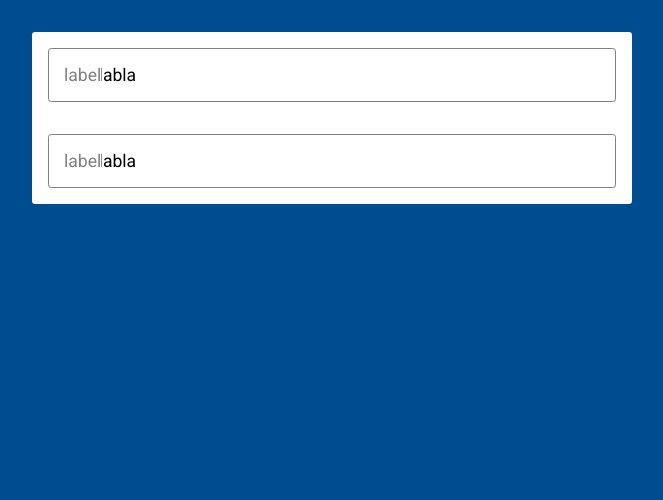
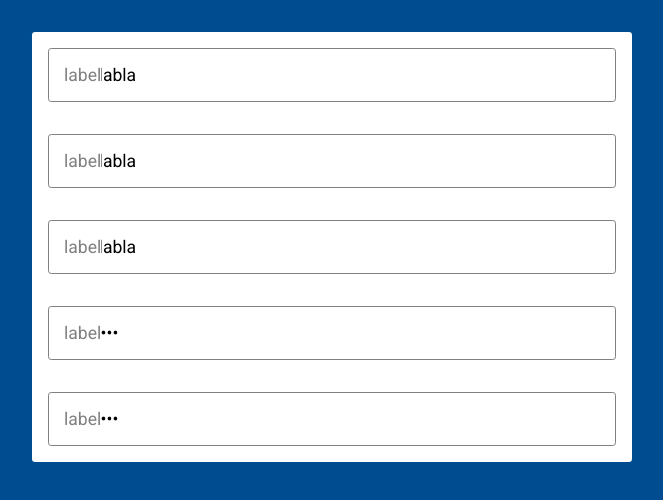
Before and after one commit to Lexicon-LTU-2024/react-account-registration-solution, a React (Vite) app: page / in a window 1280 px wide. Shown: the top 500 px of the page, without its empty margins (308-971 px from the left). Built offline with nearby package versions, Linux system fonts and the light colour scheme.

Commit message:
created props in input component, defined the prop type

```diff
--- a/src/components/Form.tsx
+++ b/src/components/Form.tsx
@@ -6,9 +6,9 @@ export function Form(): ReactElement {
     <form className="form">
       <Input />
       <Input />
-      {/* <Input /> */}
-      {/* <Input /> */}
-      {/* <Input /> */}
+      <Input type="email" />
+      <Input type="password" />
+      <Input type="password" />
       {/* <Button /> */}
     </form>
   );
--- a/src/components/Input.tsx
+++ b/src/components/Input.tsx
@@ -1,6 +1,12 @@
 import { FocusEventHandler, MouseEventHandler, ReactElement, useRef, useState } from "react";
 
-export function Input(): ReactElement {
+type TInputType = "email" | "password" | "text";
+
+interface IInputProps {
+  type?: TInputType;
+}
+
+export function Input(props: IInputProps): ReactElement {
   // ############### Hooks & State ###############
 
   // For the component to handle state we need to use "useState" from react. It's a hook that react uses to make state persist across rerenders, and it's also used to trigger a rerender of the component every time the state updates. Observe though, if the state is a reference variable, you  always need to create a new reference in order for react to actually trigger a rerender.
@@ -38,6 +44,7 @@ export function Input(): ReactElement {
   };
 
   // ############### Derived variables / Regular JS ###############
+  const type = props.type ? props.type : "text";
 
   const derivedLabelClasses = labelClasses.join(" ");
   const derivedInputClasses = ["input-field"].join(" ");
@@ -53,7 +60,7 @@ export function Input(): ReactElement {
         onChange={(e) => setValue(e.target.value)}
         onFocus={handleOnFocus}
         ref={inputRef}
-        type="text"
+        type={type}
         value={value}
       />
     </div>
```
